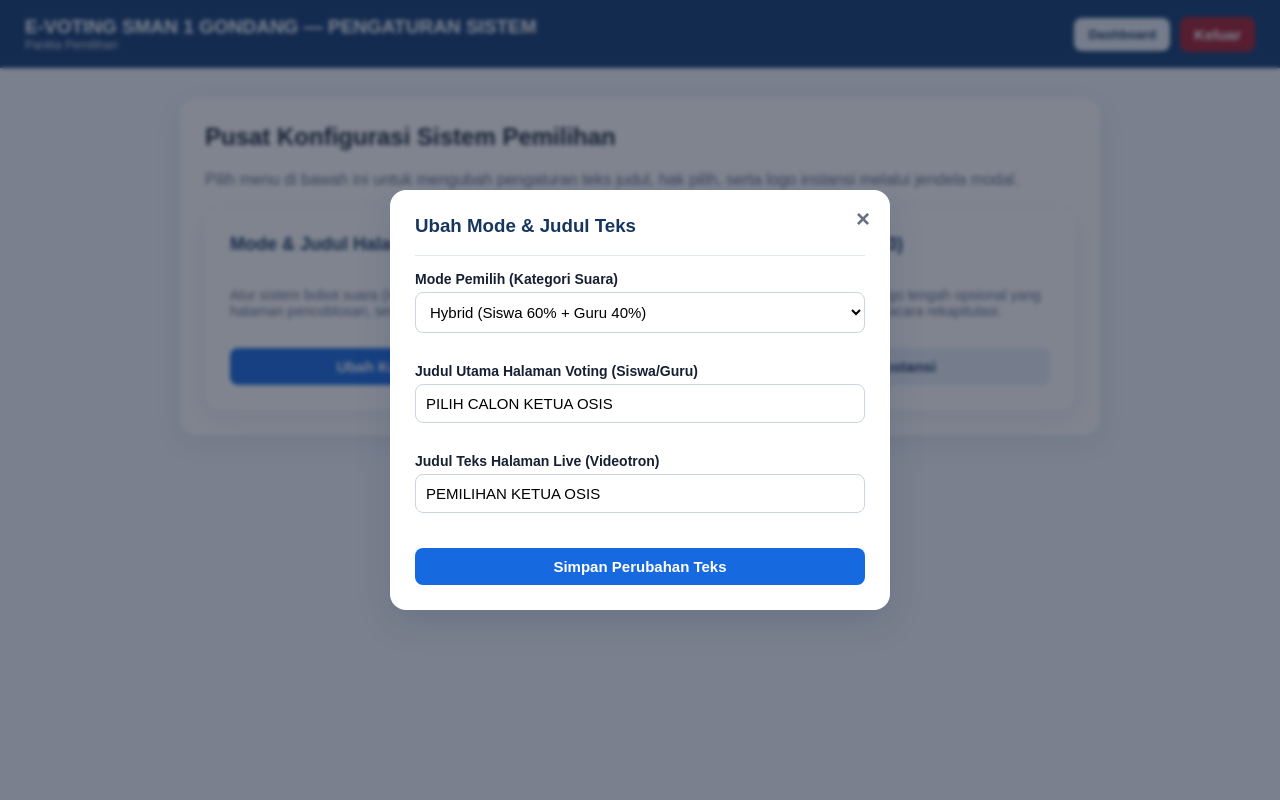
After one commit to AbeAzka/Pemilos, a PHP site: page /public/admin/settings.php in a window 1280 px wide, after a click on "Ubah Konfigurasi Teks". The commit adds this page. Run offline with PHP 8.4, Linux system fonts and the light colour scheme; the visitor is signed in with stand-in values (Sample User, id 1); data comes from the database, SQL or seed files in the repository.

Commit message:
1.1.1.1111
lhat

```diff
--- a/config/config.php
+++ b/config/config.php
@@ -6,7 +6,7 @@ define('DB_USER', 'acc_azka');
 define('DB_PASS', '8YW8*Bx[sn/vY@LN');
 
 // Change this in production.
-define('APP_NAME', 'PILKETOS SMAN 1 GONDANG');
+define('APP_NAME', 'E-VOTING SMAN 1 GONDANG');
 define('BASE_URL', '');
 date_default_timezone_set('Asia/Jakarta');
 
--- a/public/admin/admin.php
+++ b/public/admin/admin.php
@@ -171,7 +171,8 @@ unset($r);
 
             <a href="admin_candidates.php" class="nav-link">Kelola Paslon</a>
 			<a href="admin_cetak.php" class="nav-link">Cetak Kartu</a>
-			 <a href="rekap_hasil.php" class="nav-link">Rekap Hasil</a>
+			<a href="rekap_hasil.php" class="nav-link">Rekap Hasil</a>
+			<a href="settings.php" class="nav-link">Pengaturan</a>
             <form action="admin_logout.php" method="post" style="margin: 0;">
                 <input type="hidden" name="csrf" value="<?= h(csrf()) ?>">
                 <button type="submit" class="nav-btn-logout">Keluar</button>
--- /dev/null
+++ b/public/admin/settings.php
@@ -0,0 +1,315 @@
+<?php
+require_once __DIR__ . '/../../config/config.php';
+require_admin();
+
+$pdo = db();
+$error = '';
+$success = '';
+
+// Memastikan key database dasar ada
+$pdo->exec("INSERT IGNORE INTO settings (setting_key, setting_value) VALUES
+    ('live_title', 'PEMILIHAN KETUA OSIS'),
+    ('vote_title', 'PILIH CALON KETUA OSIS'),
+    ('vote_mode', 'hybrid'),
+    ('logo1', '/admin/images/logo1.png'),
+    ('logo2', '/admin/images/logo2.png'),
+    ('logo3', ''),
+    ('show_logo3', '0')
+");
+
+// Proses Simpan Pengaturan
+if ($_SERVER['REQUEST_METHOD'] === 'POST') {
+    try {
+        check_csrf();
+
+        // 1. Update Judul Live (Videotron)
+        if (isset($_POST['live_title'])) {
+            $live_title = trim($_POST['live_title']);
+            $pdo->prepare("UPDATE settings SET setting_value = ? WHERE setting_key = 'live_title'")->execute([$live_title]);
+        }
+
+        // 2. Update Judul Halaman Vote
+        if (isset($_POST['vote_title'])) {
+            $vote_title = trim($_POST['vote_title']);
+            $pdo->prepare("UPDATE settings SET setting_value = ? WHERE setting_key = 'vote_title'")->execute([$vote_title]);
+        }
+
+        // 3. Update Mode Pemilih (Hybrid vs Student Only)
+        if (isset($_POST['vote_mode'])) {
+            $vote_mode = trim($_POST['vote_mode']);
+            if (in_array($vote_mode, ['student_only', 'hybrid'])) {
+                $pdo->prepare("UPDATE settings SET setting_value = ? WHERE setting_key = 'vote_mode'")->execute([$vote_mode]);
+            }
+        }
+
+        // 4. Update Opsi Tampil Logo 3
+        $show_logo3 = isset($_POST['show_logo3']) ? '1' : '0';
+        $pdo->prepare("UPDATE settings SET setting_value = ? WHERE setting_key = 'show_logo3'")->execute([$show_logo3]);
+
+        // 5. Handle Upload Logo 1, Logo 2, & Logo 3
+        $upload_dir = __DIR__ . '/images/';
+        if (!is_dir($upload_dir)) {
+            mkdir($upload_dir, 0755, true);
+        }
+
+        foreach (['logo1', 'logo2', 'logo3'] as $logo_key) {
+            if (isset($_FILES[$logo_key]) && $_FILES[$logo_key]['error'] === UPLOAD_ERR_OK) {
+                $file_tmp = $_FILES[$logo_key]['tmp_name'];
+                $file_ext = strtolower(pathinfo($_FILES[$logo_key]['name'], PATHINFO_EXTENSION));
+                $allowed = ['jpg', 'jpeg', 'png', 'webp'];
+
+                if (!in_array($file_ext, $allowed)) {
+                    throw new Exception("Format file untuk $logo_key tidak valid. Gunakan JPG, PNG, atau WEBP.");
+                }
+
+                $new_filename = $logo_key . '_' . time() . '.' . $file_ext;
+                $destination = $upload_dir . $new_filename;
+
+                if (move_uploaded_file($file_tmp, $destination)) {
+                    $path_db = '/admin/images/' . $new_filename;
+                    $pdo->prepare("UPDATE settings SET setting_value = ? WHERE setting_key = ?")->execute([$path_db, $logo_key]);
+                }
+            }
+        }
+
+        $success = 'Pengaturan sistem berhasil diperbarui.';
+    } catch (Exception $e) {
+        $error = $e->getMessage();
+    }
+}
+
+// Ambil Nilai Terbaru dari Database
+$live_title = $pdo->query("SELECT setting_value FROM settings WHERE setting_key = 'live_title'")->fetchColumn();
+$vote_title = $pdo->query("SELECT setting_value FROM settings WHERE setting_key = 'vote_title'")->fetchColumn();
+$vote_mode = $pdo->query("SELECT setting_value FROM settings WHERE setting_key = 'vote_mode'")->fetchColumn();
+$logo1 = $pdo->query("SELECT setting_value FROM settings WHERE setting_key = 'logo1'")->fetchColumn();
+$logo2 = $pdo->query("SELECT setting_value FROM settings WHERE setting_key = 'logo2'")->fetchColumn();
+$logo3 = $pdo->query("SELECT setting_value FROM settings WHERE setting_key = 'logo3'")->fetchColumn();
+$show_logo3 = $pdo->query("SELECT setting_value FROM settings WHERE setting_key = 'show_logo3'")->fetchColumn() === '1';
+?>
+<!doctype html>
+<html lang="id">
+<head>
+    <meta charset="utf-8">
+    <meta name="viewport" content="width=device-width, initial-scale=1">
+    <title>Pengaturan Sistem & Live</title>
+    <link rel="stylesheet" href="../style.css">
+    <style>
+        .header-nav {
+            display: flex;
+            align-items: center;
+            gap: 10px;
+            flex-wrap: wrap;
+        }
+        .nav-link {
+            padding: 9px 14px;
+            border-radius: 8px;
+            background: #e9eef7;
+            color: #17365f;
+            font-weight: 700;
+            text-decoration: none;
+            font-size: 13px;
+            transition: all 0.2s;
+        }
+        .nav-link:hover { background: #d0daeb; }
+
+        /* Styling Kartu Menu Pengaturan ala Dashboard */
+        .settings-grid {
+            display: grid;
+            grid-template-columns: repeat(auto-fit, minmax(280px, 1fr));
+            gap: 20px;
+            margin-top: 20px;
+        }
+        .setting-card {
+            background: #fff;
+            border-radius: 16px;
+            padding: 25px;
+            box-shadow: 0 8px 28px rgba(20, 50, 90, .08);
+            display: flex;
+            flex-direction: column;
+            justify-content: space-between;
+        }
+        .setting-card h3 { margin-top: 0; color: #17365f; font-size: 18px; }
+        .setting-card p { color: #667085; font-size: 14px; flex-grow: 1; }
+
+        /* Modal Custom Style */
+        .modal {
+            display: none;
+            position: fixed;
+            z-index: 1000;
+            left: 0;
+            top: 0;
+            width: 100%;
+            height: 100%;
+            background-color: rgba(23, 32, 51, 0.55);
+            backdrop-filter: blur(2px);
+            align-items: center;
+            justify-content: center;
+            padding: 15px;
+            box-sizing: border-box;
+        }
+        .modal-content {
+            background-color: #fff;
+            padding: 25px;
+            border-radius: 16px;
+            width: 100%;
+            max-width: 500px;
+            max-height: 90vh;
+            overflow-y: auto;
+            box-shadow: 0 12px 35px rgba(20, 50, 90, 0.15);
+            position: relative;
+            animation: modalScaleIn 0.25s ease-out;
+        }
+        .close-btn {
+            position: absolute;
+            right: 20px;
+            top: 15px;
+            font-size: 24px;
+            font-weight: bold;
+            color: #667085;
+            cursor: pointer;
+            border: none;
+            background: none;
+            padding: 0;
+        }
+        .close-btn:hover { color: #172033; }
+        @keyframes modalScaleIn {
+            from { opacity: 0; transform: scale(0.95) translateY(-10px); }
+            to { opacity: 1; transform: scale(1) translateY(0); }
+        }
+    </style>
+</head>
+<body>
+    <header style="display: flex; justify-content: space-between; align-items: center; flex-wrap: wrap; gap: 15px; padding: 16px 25px; background: #123b73; color: #fff;">
+        <div>
+            <div class="brand"><?= h(APP_NAME) ?> — PENGATURAN SISTEM</div>
+            <div class="sub">Panitia Pemilihan</div>
+        </div>
+        <div class="header-nav">
+             <a href="admin.php" class="nav-link">Dashboard</a>
+            <form action="admin_logout.php" method="post" style="margin: 0;">
+                <input type="hidden" name="csrf" value="<?= h(csrf()) ?>">
+                <button class="secondary" style="width: auto; padding: 9px 14px; background: #a51d2d; color: white; border: none; border-radius: 8px; font-weight: bold; cursor: pointer;">Keluar</button>
+            </form>
+        </div>
+    </header>
+
+    <main style="max-width: 950px; margin: 30px auto; padding: 0 15px;">
+        <?php if ($error): ?><div class="error"><?= h($error) ?></div><?php endif; ?>
+        <?php if ($success): ?><div class="success"><?= h($success) ?></div><?php endif; ?>
+
+        <div class="card">
+            <h2>Pusat Konfigurasi Sistem Pemilihan</h2>
+            <p class="muted">Pilih menu di bawah ini untuk mengubah pengaturan teks judul, hak pilih, serta logo instansi melalui jendela modal.</p>
+
+            <div class="settings-grid">
+                <!-- Card 1: Mode & Judul -->
+                <div class="setting-card">
+                    <h3>Mode & Judul Halaman</h3>
+                    <p>Atur sistem bobot suara (Hybrid / Siswa Murni), ubah judul halaman pencoblosan, serta judul teks videotron live count.</p>
+                    <button type="button" onclick="openModal('modalText')" style="margin-top: 15px; padding: 10px; border-radius: 8px; font-weight: bold;">Ubah Konfigurasi Teks</button>
+                </div>
+
+                <!-- Card 2: Logo Instansi -->
+                <div class="setting-card">
+                    <h3>Pengaturan Logo (1, 2 & 3)</h3>
+                    <p>Kelola logo kiri, logo kanan, dan logo tengah opsional yang tampil di kartu pemilih serta berita acara rekapitulasi.</p>
+                    <button type="button" onclick="openModal('modalLogo')" style="margin-top: 15px; padding: 10px; border-radius: 8px; font-weight: bold; background: #e9eef7; color: #17365f;">Kelola Logo Instansi</button>
+                </div>
+            </div>
+        </div>
+    </main>
+
+    <!-- MODAL 1: PENGATURAN TEKS & MODE -->
+    <div id="modalText" class="modal">
+        <div class="modal-content">
+            <button type="button" class="close-btn" onclick="closeModal('modalText')">&times;</button>
+            <h3 style="color: #17365f; margin-top: 0;">Ubah Mode & Judul Teks</h3>
+            <hr style="border: 0; border-top: 1px solid #e2e8f0; margin: 15px 0;">
+
+            <form method="post">
+                <input type="hidden" name="csrf" value="<?= h(csrf()) ?>">
+
+                <div style="margin-bottom: 15px;">
+                    <label>Mode Pemilih (Kategori Suara)</label>
+                    <select name="vote_mode" style="width: 100%; padding: 10px; border-radius: 8px; border: 1px solid #ccd4e0; margin-top: 5px; background: #fff;">
+                        <option value="hybrid" <?= $vote_mode === 'hybrid' ? 'selected' : '' ?>>Hybrid (Siswa 60% + Guru 40%)</option>
+                        <option value="student_only" <?= $vote_mode === 'student_only' ? 'selected' : '' ?>>Hanya Siswa (100% Suara Murni)</option>
+                    </select>
+                </div>
+
+                <div style="margin-bottom: 15px;">
+                    <label>Judul Utama Halaman Voting (Siswa/Guru)</label>
+                    <input type="text" name="vote_title" value="<?= h($vote_title) ?>" required style="width: 100%; padding: 10px; border-radius: 8px; border: 1px solid #ccd4e0; margin-top: 5px;">
+                </div>
+
+                <div style="margin-bottom: 20px;">
+                    <label>Judul Teks Halaman Live (Videotron)</label>
+                    <input type="text" name="live_title" value="<?= h($live_title) ?>" required style="width: 100%; padding: 10px; border-radius: 8px; border: 1px solid #ccd4e0; margin-top: 5px;">
+                </div>
+
+                <button type="submit" style="width: 100%; padding: 10px; font-weight: bold; border-radius: 8px;">Simpan Perubahan Teks</button>
+            </form>
+        </div>
+    </div>
+
+    <!-- MODAL 2: PENGATURAN LOGO -->
+    <div id="modalLogo" class="modal">
+        <div class="modal-content">
+            <button type="button" class="close-btn" onclick="closeModal('modalLogo')">&times;</button>
+            <h3 style="color: #17365f; margin-top: 0;">Kelola Logo Instansi</h3>
+            <hr style="border: 0; border-top: 1px solid #e2e8f0; margin: 15px 0;">
+
+            <form method="post" enctype="multipart/form-data">
+                <input type="hidden" name="csrf" value="<?= h(csrf()) ?>">
+
+                <div style="margin-bottom: 15px;">
+                    <label>Logo Kiri (Logo 1)</label>
+                    <?php if ($logo1): ?>
+                        <div style="margin: 5px 0;"><img src="..<?= h($logo1) ?>" style="height: 40px; background: #f0f3f8; padding: 3px; border-radius: 4px;" alt="Logo 1"></div>
+                    <?php endif; ?>
+                    <input type="file" name="logo1" accept="image/*" style="padding: 6px; width: 100%; border: 1px solid #ccd4e0; border-radius: 8px; margin-top: 3px;">
+                </div>
+
+                <div style="margin-bottom: 15px;">
+                    <label>Logo Kanan (Logo 2)</label>
+                    <?php if ($logo2): ?>
+                        <div style="margin: 5px 0;"><img src="..<?= h($logo2) ?>" style="height: 40px; background: #f0f3f8; padding: 3px; border-radius: 4px;" alt="Logo 2"></div>
+                    <?php endif; ?>
+                    <input type="file" name="logo2" accept="image/*" style="padding: 6px; width: 100%; border: 1px solid #ccd4e0; border-radius: 8px; margin-top: 3px;">
+                </div>
+
+                <div style="margin-bottom: 15px; border-top: 1px dashed #ccd4e0; padding-top: 15px;">
+                    <label>Logo Tengah / Tambahan (Opsional)</label>
+                    <?php if ($logo3): ?>
+                        <div style="margin: 5px 0;"><img src="..<?= h($logo3) ?>" style="height: 40px; background: #f0f3f8; padding: 3px; border-radius: 4px;" alt="Logo 3"></div>
+                    <?php endif; ?>
+                    <input type="file" name="logo3" accept="image/*" style="padding: 6px; width: 100%; border: 1px solid #ccd4e0; border-radius: 8px; margin-top: 3px;">
+
+                    <div style="margin-top: 8px; display: flex; align-items: center; gap: 8px;">
+                        <input type="checkbox" id="show_logo3" name="show_logo3" value="1" <?= $show_logo3 ? 'checked' : '' ?> style="width: auto; margin: 0;">
+                        <label for="show_logo3" style="margin: 0; font-weight: normal; cursor: pointer; font-size: 13px;">Tampilkan Logo Tengah di Kartu & Berita Acara</label>
+                    </div>
+                </div>
+
+                <button type="submit" style="width: 100%; padding: 10px; font-weight: bold; border-radius: 8px;">Unggah & Simpan Logo</button>
+            </form>
+        </div>
+    </div>
+
+    <script>
+        function openModal(id) {
+            document.getElementById(id).style.display = 'flex';
+        }
+        function closeModal(id) {
+            document.getElementById(id).style.display = 'none';
+        }
+        // Menutup modal jika area di luar kotak putih diklik
+        window.onclick = function(event) {
+            if (event.target.classList.contains('modal')) {
+                event.target.style.display = "none";
+            }
+        }
+    </script>
+</body>
+</html>
--- a/public/vote.php
+++ b/public/vote.php
@@ -14,7 +14,7 @@ $has_voted = (bool)$stmt_voter->fetchColumn();
 
 // Ambil daftar kandidat yang aktif
 $candidates =$pdo->query("SELECT * FROM candidates WHERE is_active = 1 ORDER BY candidate_number")->fetchAll();
-
+$vote_title = $pdo->query("SELECT setting_value FROM settings WHERE setting_key = 'vote_title'")->fetchColumn() ?: 'PILIH CALON KETUA OSIS';
 // Ambil pesan error jika ada
 $error =$_SESSION['vote_error'] ?? '';
 unset($_SESSION['vote_error']);
@@ -219,7 +219,7 @@ unset($_SESSION['vote_error']);
                 <input type="hidden" name="csrf" value="<?= h(csrf()) ?>">
 
                 <div class="card">
-                    <h2>Pilih Calon Ketua OSIS</h2>
+                    <h2><?= h($vote_title) ?></h2>
                     <p class="muted">Silahkan pilih salah satu calon di bawah ini. Anda dapat melihat Visi & Misi terlebih dahulu.</p>
 
                     <div class="grid">
```
Also changed, not shown: public/admin/admin_cetak.php (+32 -19 lines), public/live.php (+10 -7 lines), public/admin/images/candidate_1790686044_8050.jpeg (added), public/admin/images/candidate_1790686114_9570.png (added), public/admin/images/candidate_1790686281_5662.png (added), public/admin/images/candidate_1790686540_3696.png (added), public/admin/images/candidate_1790686546_5169.png (added), public/admin/images/candidate_1790695138_7631.png (added), public/admin/images/candidate_1790695442_8497.png (added), public/admin/images/candidate_1790695471_6225.png (added), public/admin/images/candidate_1790695871_1030.png (added), public/admin/images/candidate_1790695902_6009.png (added), public/admin/images/candidate_1790696501_6711.png (added), public/admin/images/logo2_1790688480.png (added), 1 other file.
